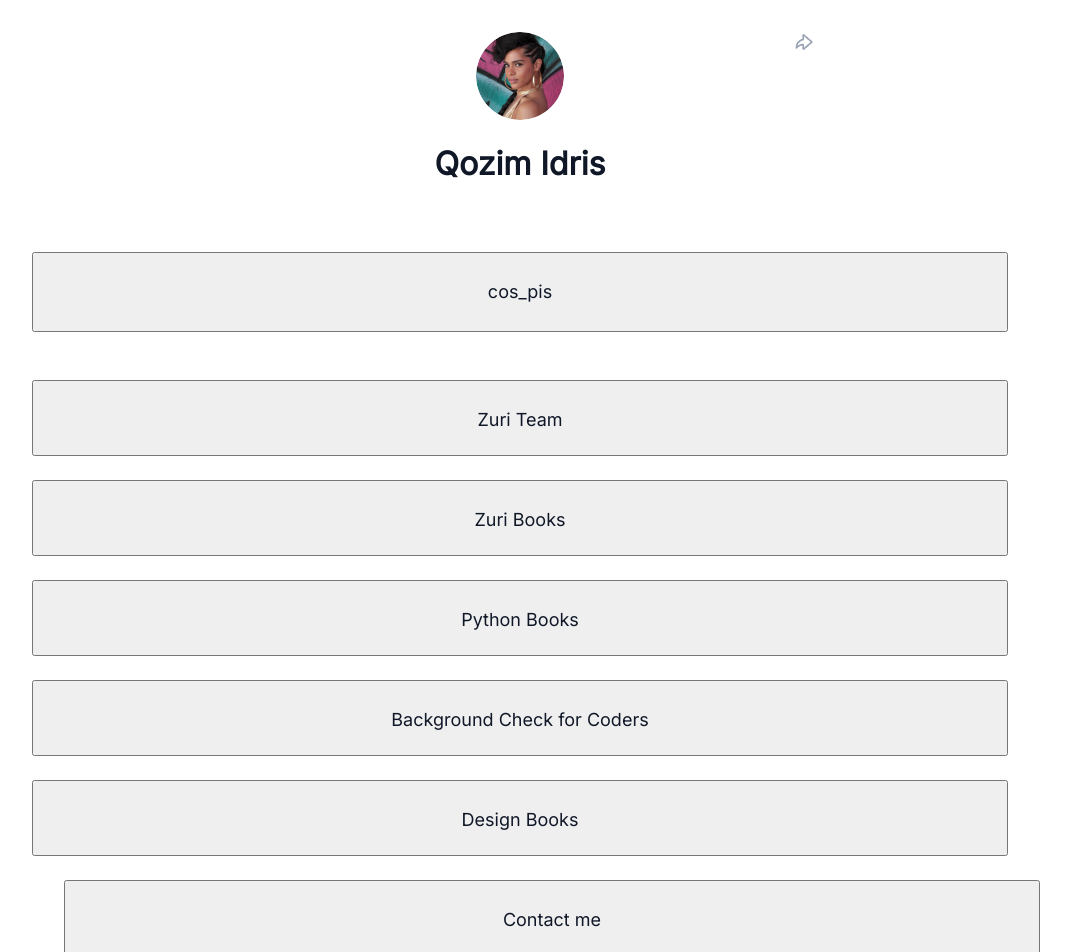
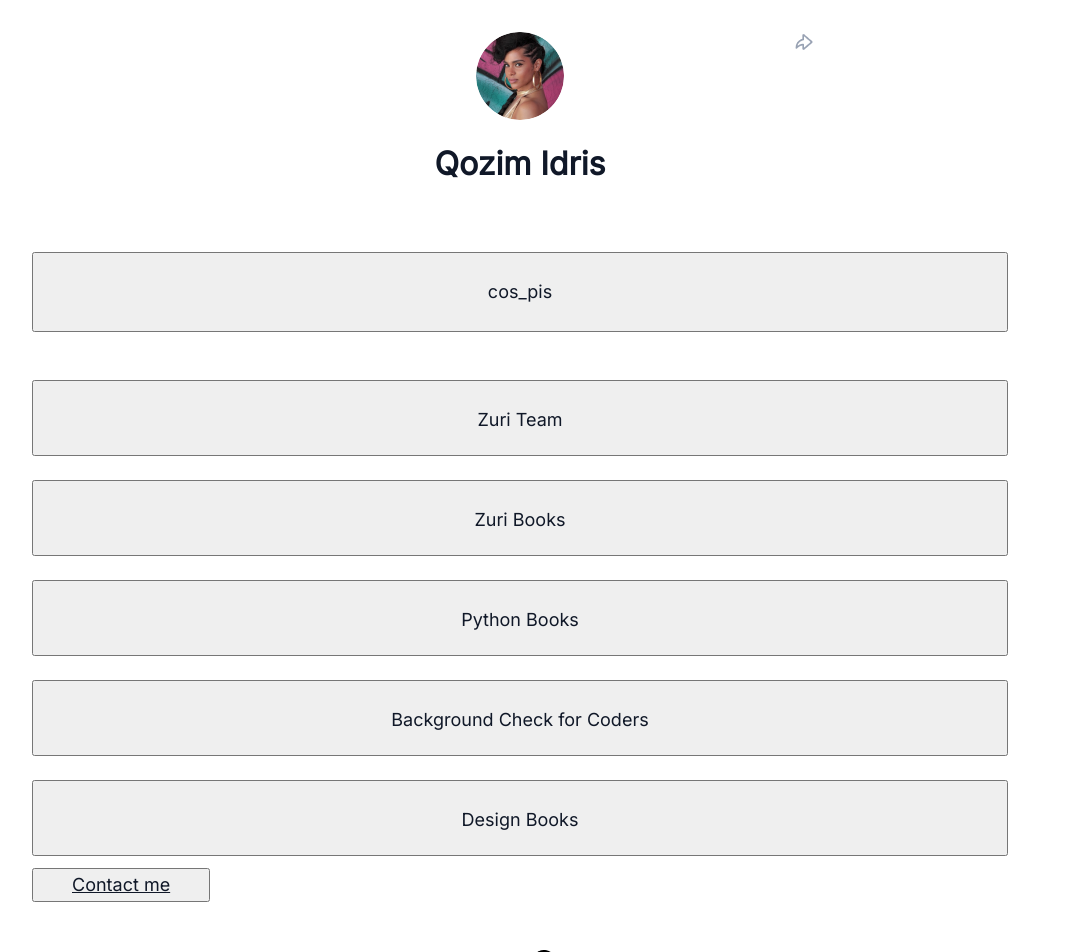
Before and after one commit to Cospis/Front-End-Stage-1-Task, a React (Create React App) app: page / in a window 1280 px wide. Shown: the top 952 px of the page, without its empty margins (120-1191 px from the left). Built offline with nearby package versions, Linux system fonts and the light colour scheme.

Commit message:
Update Links.js

```diff
--- a/src/Links.js
+++ b/src/Links.js
@@ -19,9 +19,9 @@ const Links = () => {
       <a href="https://books.zuri.team/design-rules " className="book__design">
         <button id="book__design"> Design Books</button>
       </a>
-      <a href="/contact" className="contact"  id="contact">
-        <button id="contact"> Contact me</button>
-      </a>
+    <button>  <a href="/contact" className="contact"  id="contact">
+  Contact me
+      </a></button>
     </div>
   );
 };
```
